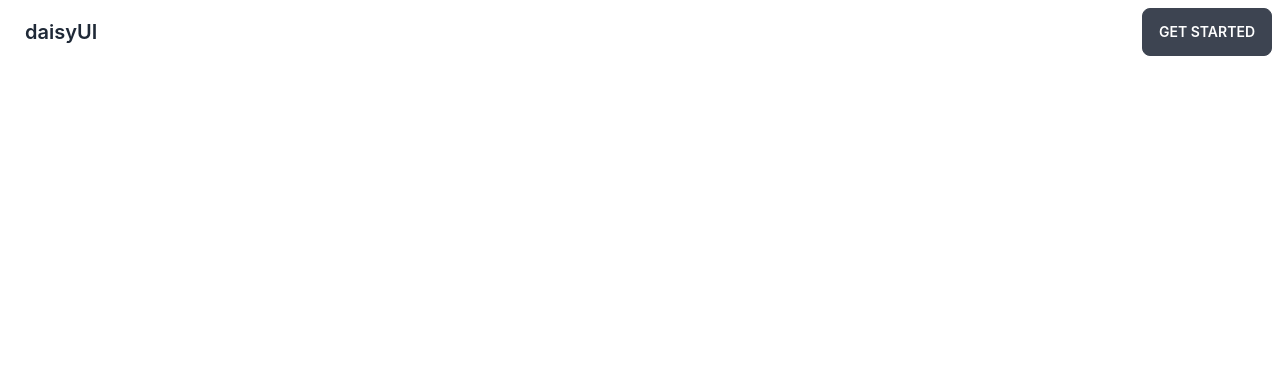
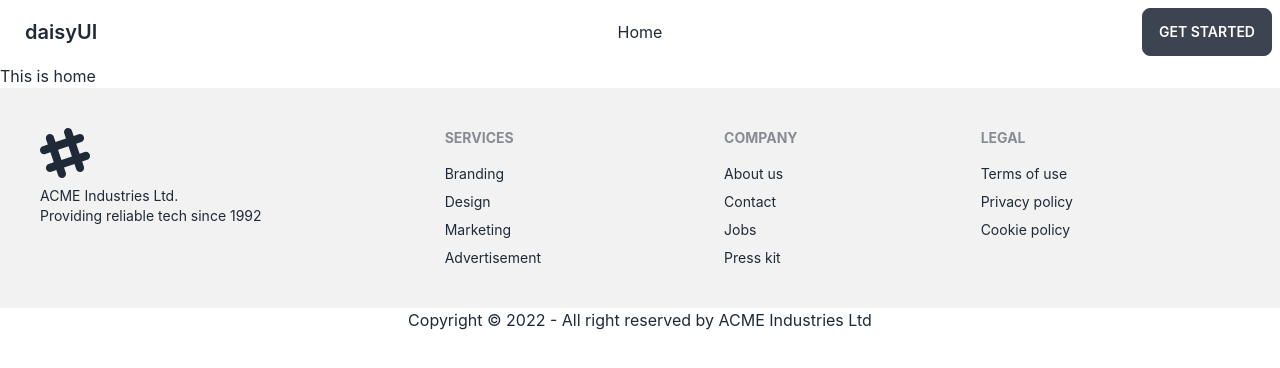
Before and after one commit to ayakub/Random-client, a React (Create React App) app: page / in a window 1280 px wide. Shown: the top 368 px of the page. Built offline with nearby package versions, Linux system fonts and the light colour scheme.

Commit message:
add footer

```diff
--- a/src/App.js
+++ b/src/App.js
@@ -1,11 +1,12 @@
 import logo from './logo.svg';
 import './App.css';
-import Header from './Pages/Shared/Header/Header';
+import { RouterProvider } from 'react-router-dom';
+import { router } from './Router/Routes/Routes';
 
 function App() {
   return (
-    <div className="App">
-      <Header></Header>
+    <div>
+      <RouterProvider router={router}></RouterProvider>
     </div>
   );
 }
--- /dev/null
+++ b/src/Pages/Home/Home/Home.js
@@ -0,0 +1,11 @@
+import React from 'react';
+
+const Home = () => {
+    return (
+        <div>
+            <h3>This is home</h3>
+        </div>
+    );
+};
+
+export default Home;
--- a/src/Pages/Shared/Footer/Footer.js
+++ b/src/Pages/Shared/Footer/Footer.js
@@ -1,9 +1,38 @@
 import React from 'react';
+import { Link } from 'react-router-dom';
 
 const Footer = () => {
     return (
         <div>
-            <h3>Footer</h3>
+            <footer className="footer p-10 bg-base-200 text-base-content">
+                <div>
+                    <svg width="50" height="50" viewBox="0 0 24 24" xmlns="http://www.w3.org/2000/svg" fillRule="evenodd" clipRule="evenodd" className="fill-current"><path d="M22.672 15.226l-2.432.811.841 2.515c.33 1.019-.209 2.127-1.23 2.456-1.15.325-2.148-.321-2.463-1.226l-.84-2.518-5.013 1.677.84 2.517c.391 1.203-.434 2.542-1.831 2.542-.88 0-1.601-.564-1.86-1.314l-.842-2.516-2.431.809c-1.135.328-2.145-.317-2.463-1.229-.329-1.018.211-2.127 1.231-2.456l2.432-.809-1.621-4.823-2.432.808c-1.355.384-2.558-.59-2.558-1.839 0-.817.509-1.582 1.327-1.846l2.433-.809-.842-2.515c-.33-1.02.211-2.129 1.232-2.458 1.02-.329 2.13.209 2.461 1.229l.842 2.515 5.011-1.677-.839-2.517c-.403-1.238.484-2.553 1.843-2.553.819 0 1.585.509 1.85 1.326l.841 2.517 2.431-.81c1.02-.33 2.131.211 2.461 1.229.332 1.018-.21 2.126-1.23 2.456l-2.433.809 1.622 4.823 2.433-.809c1.242-.401 2.557.484 2.557 1.838 0 .819-.51 1.583-1.328 1.847m-8.992-6.428l-5.01 1.675 1.619 4.828 5.011-1.674-1.62-4.829z"></path></svg>
+                    <p>ACME Industries Ltd.<br />Providing reliable tech since 1992</p>
+                </div>
+                <div>
+                    <span className="footer-title">Services</span>
+                    <Link className="link link-hover">Branding</Link>
+                    <Link className="link link-hover">Design</Link>
+                    <Link className="link link-hover">Marketing</Link>
+                    <Link className="link link-hover">Advertisement</Link>
+                </div>
+                <div>
+                    <span className="footer-title">Company</span>
+                    <Link className="link link-hover">About us</Link>
+                    <Link className="link link-hover">Contact</Link>
+                    <Link className="link link-hover">Jobs</Link>
+                    <Link className="link link-hover">Press kit</Link>
+                </div>
+                <div>
+                    <span className="footer-title">Legal</span>
+                    <Link className="link link-hover">Terms of use</Link>
+                    <Link className="link link-hover">Privacy policy</Link>
+                    <Link className="link link-hover">Cookie policy</Link>
+                </div>
+            </footer>
+            <div className='text-center'>
+                <p>Copyright © 2022 - All right reserved by ACME Industries Ltd</p>
+            </div>
         </div>
     );
 };
--- a/src/Pages/Shared/Header/Header.js
+++ b/src/Pages/Shared/Header/Header.js
@@ -3,7 +3,8 @@
 
 const Header = () => {
     const menuItem = <>
-        <li><Link></Link></li>
+        <li><Link
+            to='/'>Home</Link></li>
     </>
     return (
         <div className="navbar bg-base-100">
@@ -13,18 +14,18 @@
                         <svg xmlns="http://www.w3.org/2000/svg" className="h-5 w-5" fill="none" viewBox="0 0 24 24" stroke="currentColor"><path strokeLinecap="round" strokeLinejoin="round" strokeWidth="2" d="M4 6h16M4 12h8m-8 6h16" /></svg>
                     </label>
                     <ul tabIndex={0} className="menu menu-compact dropdown-content mt-3 p-2 shadow bg-base-100 rounded-box w-52">
-
+                        {menuItem}
                     </ul>
                 </div>
-                <a className="btn btn-ghost normal-case text-xl">daisyUI</a>
+                <Link className="btn btn-ghost normal-case text-xl">daisyUI</Link>
             </div>
             <div className="navbar-center hidden lg:flex">
                 <ul className="menu menu-horizontal p-0">
-
+                    {menuItem}
                 </ul>
             </div>
             <div className="navbar-end">
-                <a className="btn">Get started</a>
+                <Link className="btn">Get started</Link>
             </div>
         </div>
     );
--- a/src/Router/Routes/Routes.js
+++ b/src/Router/Routes/Routes.js
@@ -1,11 +1,17 @@
 import React from 'react';
+import { createBrowserRouter } from 'react-router-dom';
+import Main from '../../layouts/Main';
+import Home from '../../Pages/Home/Home/Home';
 
-const Routes = () => {
-    return (
-        <div>
-
-        </div>
-    );
-};
-
-export default Routes;
+export const router = createBrowserRouter([
+    {
+        path: '/',
+        element: <Main></Main>,
+        children: [
+            {
+                path: '/',
+                element: <Home></Home>
+            },
+        ]
+    }
+])
```
